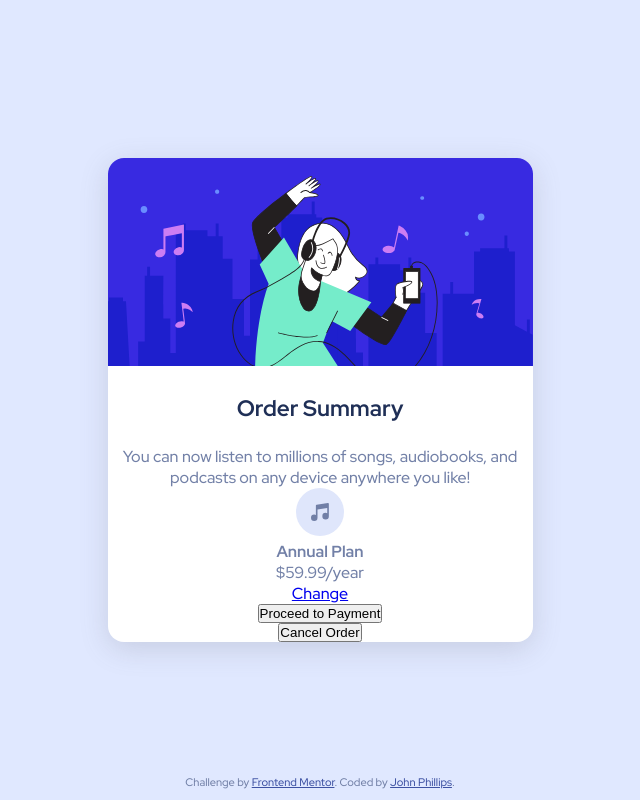
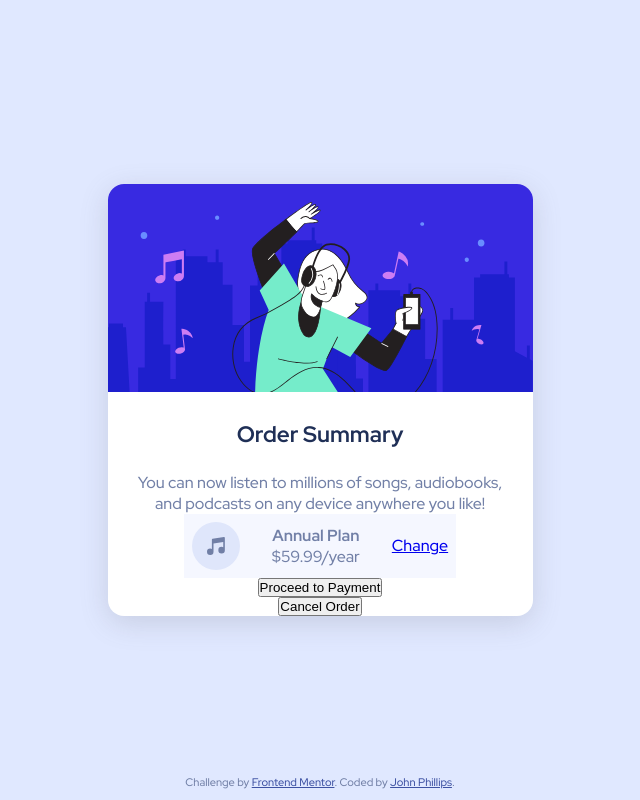
Before and after one commit to john-k-phillips/fm-order-summary-component, a plain HTML site: page index.html in a window 1280 px wide. Shown: the whole page, without its empty margins (320-960 px from the left). Drawn offline with Linux system fonts and the light colour scheme.

Commit message:
Item card added with styling to detail section.

```diff
--- a/styles.css
+++ b/styles.css
@@ -34,15 +34,31 @@ body {
 }
 
 /* Description */
-
 h1 {
     font-size: 1.4em;
     padding: 1em;
     color:  var(--clr-secondary-font)
 }
 
+.detail-section {
+    width: 100%;
+
+    display: flex;
+    justify-content: center;
+}
+
 .details {
-    /* Details Next */
+    width: 90%;
+}
+
+/* Item Card */
+.item-card {
+    display: flex;
+    align-items: center;
+    background-color:hsl(225, 100%, 98%);
+    padding: 0.5em;
+    gap: 2em;
+    /* This needs fixing and resizing. */
 }
 
 /* Hero Styling */
```
